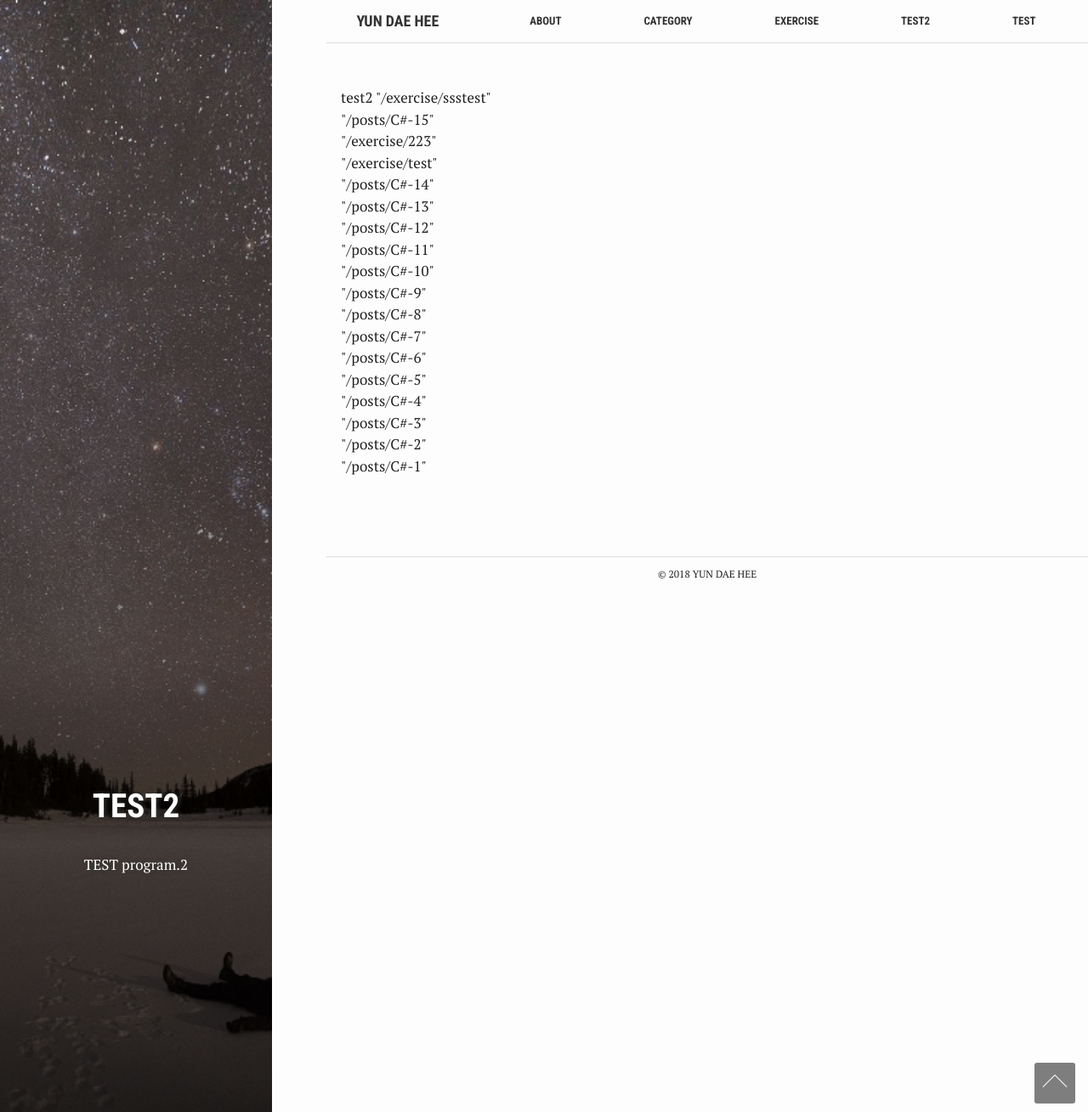
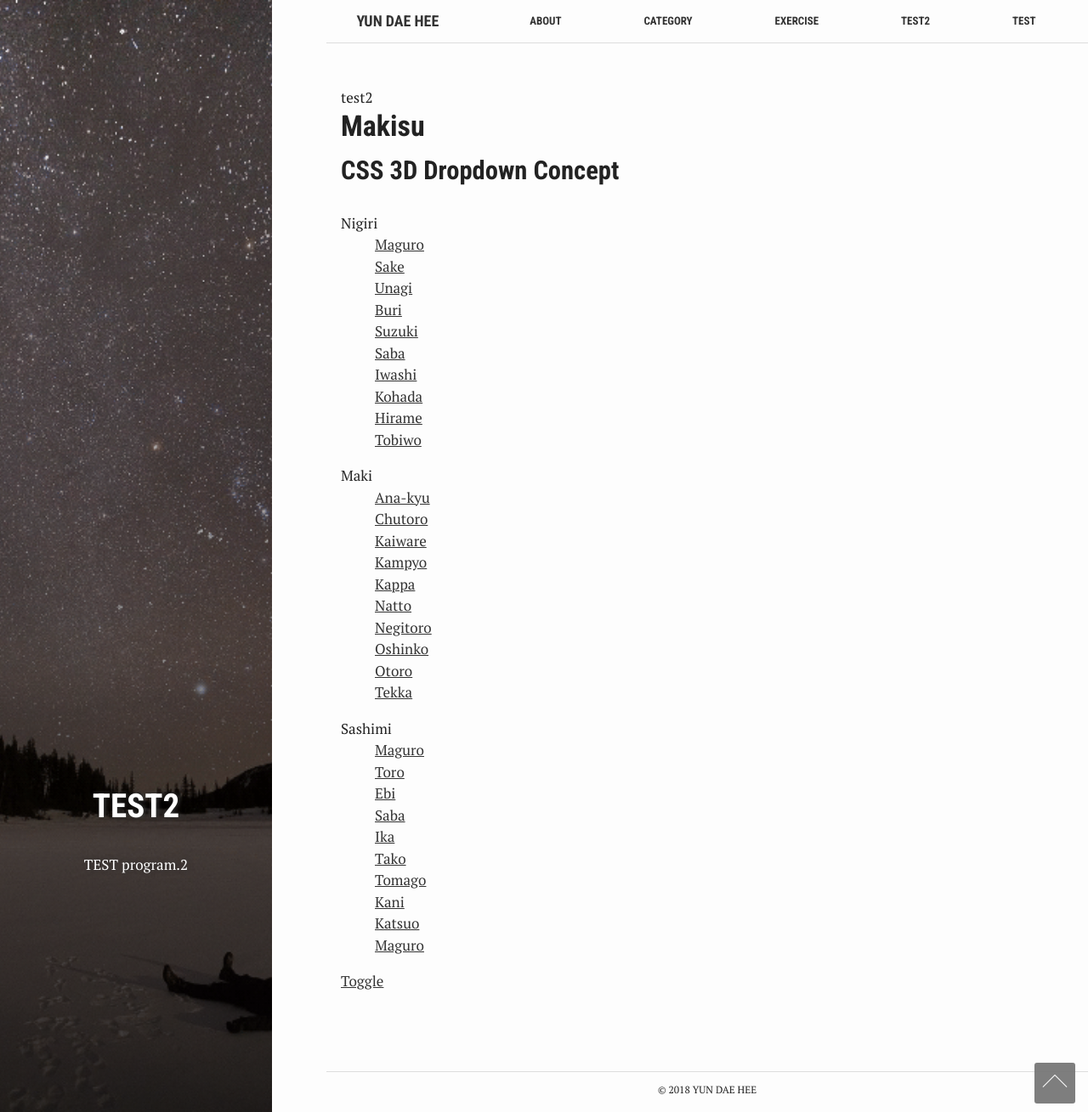
Before and after one commit to test076923/test076923.github.io, a Jekyll site: the page built from test2.html, in a window 1280 px wide and 1309 px high. Shown: the whole window at 85% size. Built offline with Jekyll 4.4.1, drawn with Linux system fonts in a browser that asks for light colours; comment, search, counter and statistics services are not loaded.

Commit message:
Update test2.html

```diff
--- a/test2.html
+++ b/test2.html
@@ -13,7 +13,92 @@ test2
 
 
 
- {% for post in site.posts %}
-  "{{ post.id }}"
-<br>
- {% endfor %}
+    <header class="header">
+        <hgroup>
+            <h1>Makisu</h1>
+            <h2>CSS 3D Dropdown Concept</h2>
+        </hgroup>
+    </header>
+    <section class="demo">
+        <dl class="list nigiri">
+            <dt>Nigiri</dt>
+            <dd><a href="#">Maguro</a></dd>
+            <dd><a href="#">Sake</a></dd>
+            <dd><a href="#">Unagi</a></dd>
+            <dd><a href="#">Buri</a></dd>
+            <dd><a href="#">Suzuki</a></dd>
+            <dd><a href="#">Saba</a></dd>
+            <dd><a href="#">Iwashi</a></dd>
+            <dd><a href="#">Kohada</a></dd>
+            <dd><a href="#">Hirame</a></dd>
+            <dd><a href="#">Tobiwo</a></dd>
+        </dl>
+
+        <dl class="list maki">
+            <dt>Maki</dt>
+            <dd><a href="#">Ana-kyu</a></dd>
+            <dd><a href="#">Chutoro</a></dd>
+            <dd><a href="#">Kaiware</a></dd>
+            <dd><a href="#">Kampyo</a></dd>
+            <dd><a href="#">Kappa</a></dd>
+            <dd><a href="#">Natto</a></dd>
+            <dd><a href="#">Negitoro</a></dd>
+            <dd><a href="#">Oshinko</a></dd>
+            <dd><a href="#">Otoro</a></dd>
+            <dd><a href="#">Tekka</a></dd>
+        </dl>
+
+        <dl class="list sashimi">
+            <dt>Sashimi</dt>
+            <dd><a href="#">Maguro</a></dd>
+            <dd><a href="#">Toro</a></dd>
+            <dd><a href="#">Ebi</a></dd>
+            <dd><a href="#">Saba</a></dd>
+            <dd><a href="#">Ika</a></dd>
+            <dd><a href="#">Tako</a></dd>
+            <dd><a href="#">Tomago</a></dd>
+            <dd><a href="#">Kani</a></dd>
+            <dd><a href="#">Katsuo</a></dd>
+            <dd><a href="#">Maguro</a></dd>
+        </dl>
+
+        <a href="#" class="toggle">Toggle</a>
+
+    </section>
+    <script>
+
+        // The `enabled` flag will be `false` if CSS 3D isn't available
+        if ( $.fn.makisu.enabled ) {
+            var $sashimi = $( '.sashimi' );
+            var $nigiri = $( '.nigiri' );
+            var $maki = $( '.maki' );
+            // Create Makisus
+            $nigiri.makisu({
+                selector: 'dd',
+                overlap: 0.85,
+                speed: 1.7
+            });
+            $maki.makisu({
+                selector: 'dd',
+                overlap: 0.6,
+                speed: 0.85
+            });
+            $sashimi.makisu({
+                selector: 'dd',
+                overlap: 0.2,
+                speed: 0.5
+            });
+            // Open all
+            $( '.list' ).makisu( 'open' );
+            // Toggle on click
+            $( '.toggle' ).on( 'click', function() {
+                $( '.list' ).makisu( 'toggle' );
+            });
+            // Disable all links
+            $( '.demo a' ).click( function( event ) {
+                event.preventDefault();
+            });
+        } else {
+            $( '.warning' ).show();
+        }
+    </script>
```
